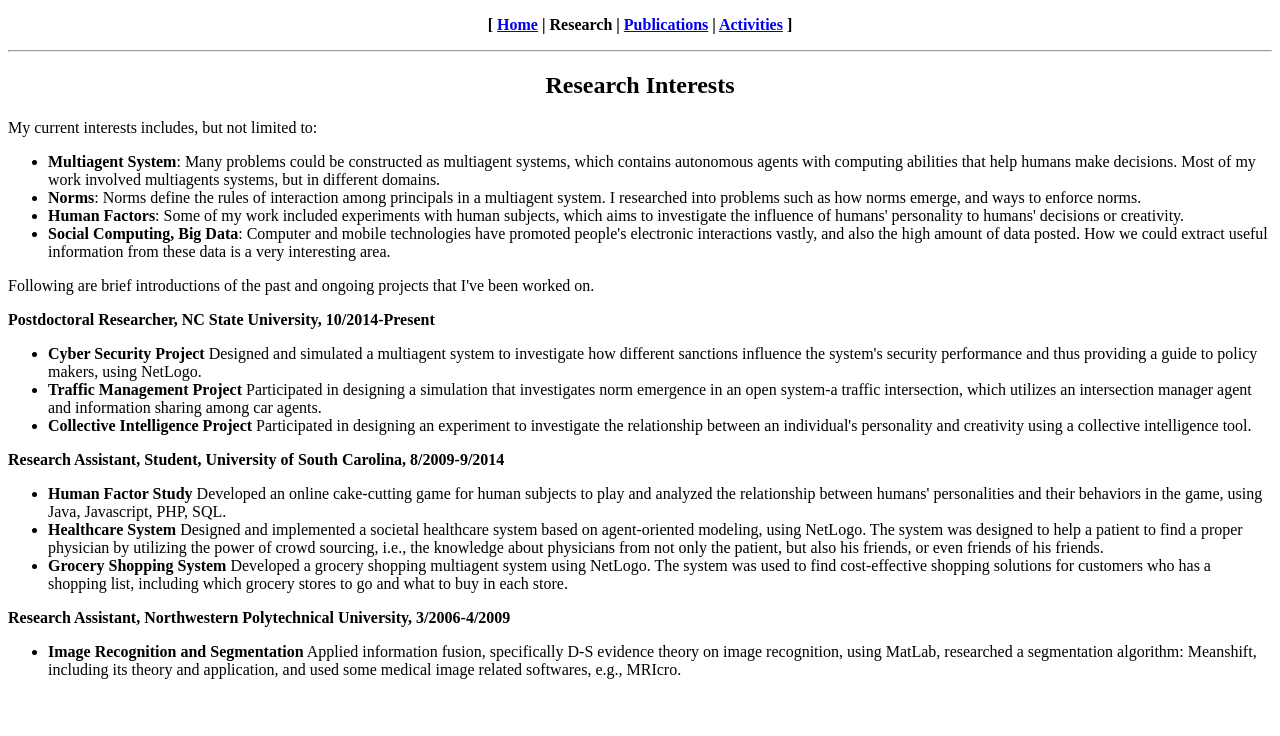
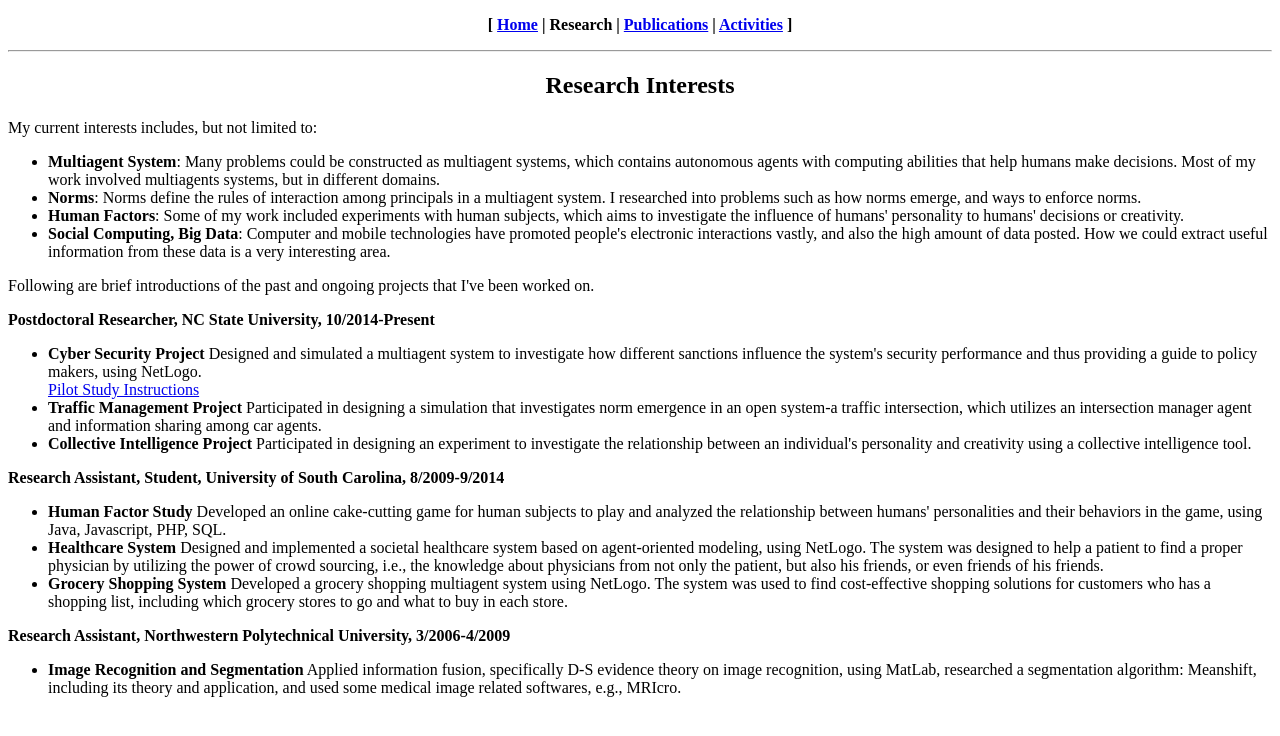
Before and after one commit to Hongying/Hongying.github.io, a plain HTML site: page templates/interests.html in a window 1280 px wide. Drawn offline with Linux system fonts and the light colour scheme.

Commit message:
added security game pilot study instructions

```diff
--- a/templates/interests.html
+++ b/templates/interests.html
@@ -49,6 +49,7 @@ Following are brief introductions of the past and ongoing projects that I've bee
 	<li>
 	<b>Cyber Security Project</b> Designed and simulated a multiagent system to investigate how different sanctions influence the system's security performance and thus providing a guide to policy makers, using NetLogo.
 	<br>
+	<a href="http://hongying.github.io/resources/PilotInstructions-du-v2.pdf">Pilot Study Instructions</a>
 
 	<li>
 	<b>Traffic Management Project</b> Participated in designing a simulation that investigates norm emergence in an open system-a traffic intersection, which utilizes an intersection manager agent and information sharing among car agents.
```
Also changed, not shown: 1 other file.
